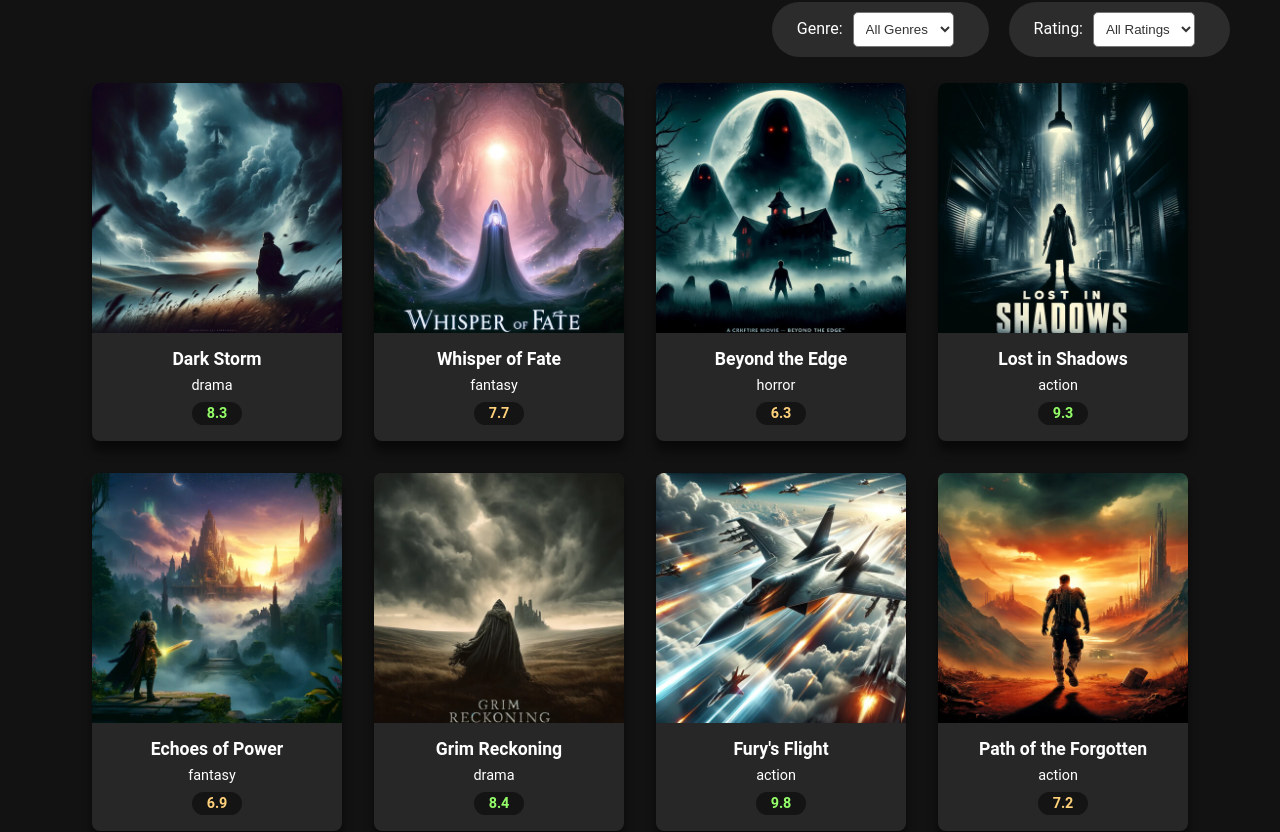
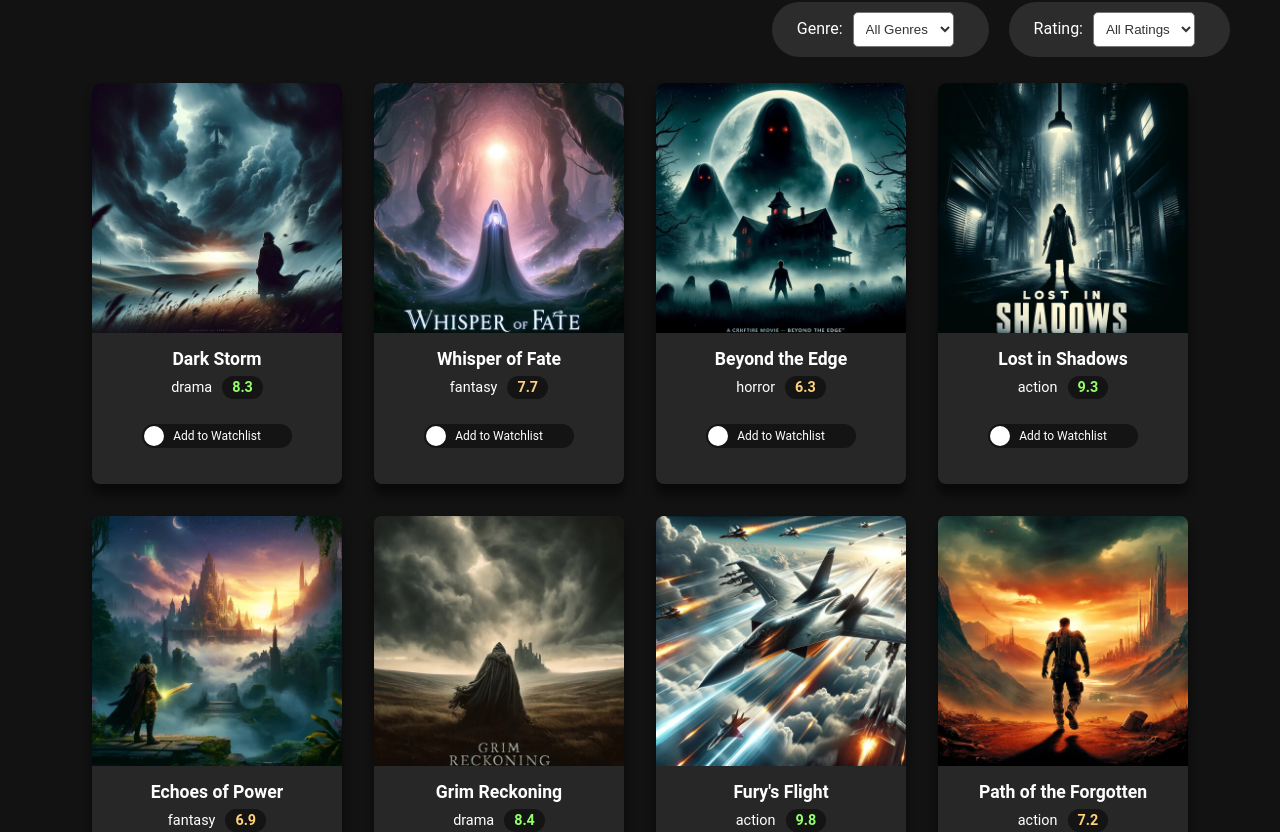
Before and after one commit to dirkcallaway/moviedux, a React (Create React App) app: page / in a window 1280 px wide. Shown: the part 625-1457 px from the top of the page. Built offline with nearby package versions, Linux system fonts and the light colour scheme.

Commit message:
Added watchlist props and toggle to movie card

```diff
--- a/src/App.js
+++ b/src/App.js
@@ -9,12 +9,21 @@ import { useState, useEffect } from 'react';
 
 function App() {
   const [movies, setMovies] = useState([]);
+  const [watchlist, setWatchlist] = useState([]);
 
   useEffect(() => {
     fetch(`${process.env.PUBLIC_URL}/movies.json`)
-      .then(response => response.json())
-      .then(data => setMovies(data));
-  }, [])
+      .then((response) => response.json())
+      .then((data) => setMovies(data));
+  }, []);
+
+  const toggleWatchlist = (movieId) => {
+    setWatchlist((prevWatchlist) =>
+      prevWatchlist.includes(movieId)
+        ? prevWatchlist.filter((id) => id !== movieId)
+        : [...prevWatchlist, movieId],
+    );
+  };
 
   return (
     <div className="App">
@@ -32,8 +41,26 @@ function App() {
             </ul>
           </nav>
           <Routes>
-            <Route path="/" element={<MoviesGrid movies={movies} />} />
-            <Route path="/watchlist" element={<Watchlist />} />
+            <Route
+              path="/"
+              element={
+                <MoviesGrid
+                  movies={movies}
+                  watchlist={watchlist}
+                  toggleWatchlist={toggleWatchlist}
+                />
+              }
+            />
+            <Route
+              path="/watchlist"
+              element={
+                <Watchlist
+                  movies={movies}
+                  watchlist={watchlist}
+                  toggleWatchlist={toggleWatchlist}
+                />
+              }
+            />
           </Routes>
         </Router>
       </div>
--- a/src/components/MovieCard.jsx
+++ b/src/components/MovieCard.jsx
@@ -1,24 +1,46 @@
 import React from 'react';
 import '../styles.css';
 
-export default function MovieCard({ movie }) {
+export default function MovieCard({ movie, isWatchlisted, toggleWatchlist }) {
   const handleImgError = (e) => {
     e.target.src = `${process.env.PUBLIC_URL}/images/placeholder.png`;
-  }
+  };
 
   const getRatingClass = (rating) => {
     if (rating >= 8) return 'rating-good';
     if (rating >= 5) return 'rating-ok';
     return 'rating-bad';
-  }
+  };
   return (
-    <div className='movie-card'>
-      <img src={`${process.env.PUBLIC_URL}/images/${movie.image}`} alt={movie.title} onError={handleImgError} />
-      <div className='movie-card-info'>
-        <h3 className='movie-card-title'>{movie.title}</h3>
-        <p className='movie-card-genre'>{movie.genre}</p>
-        <p className={`movie-card-rating ${getRatingClass(movie.rating)}`}>{movie.rating}</p>
+    <div className="movie-card">
+      <img
+        src={`${process.env.PUBLIC_URL}/images/${movie.image}`}
+        alt={movie.title}
+        onError={handleImgError}
+      />
+      <div className="movie-card-info">
+        <h3 className="movie-card-title">{movie.title}</h3>
+        <div>
+          <span className="movie-card-genre">{movie.genre}</span>
+          <span className={`movie-card-rating ${getRatingClass(movie.rating)}`}>
+            {movie.rating}
+          </span>
+        </div>
+        <label className="switch">
+          <input
+            type="checkbox"
+            checked={isWatchlisted}
+            onChange={() => toggleWatchlist(movie.id)}
+          />
+          <span className="slider">
+            <span>
+              <span className="slider-label">
+                {isWatchlisted ? 'In Watchlist' : 'Add to Watchlist'}
+              </span>
+            </span>
+          </span>
+        </label>
       </div>
     </div>
-  )
+  );
 }
--- a/src/components/MoviesGrid.jsx
+++ b/src/components/MoviesGrid.jsx
@@ -2,14 +2,16 @@ import React, { useState } from 'react';
 import MovieCard from './MovieCard';
 import '../styles.css';
 
-export default function MoviesGrid({ movies }) {
-
+export default function MoviesGrid({ movies, watchlist, toggleWatchlist }) {
   const [searchTerm, setSearchTerm] = useState('');
   const [genreFilter, setGenreFilter] = useState('All Genres');
   const [ratingFilter, setRatingFilter] = useState('All Ratings');
-  const filteredMovies = movies.filter(movie => {
-    const matchesSearch = movie.title.toLowerCase().includes(searchTerm.toLowerCase());
-    const matchesGenre = genreFilter === 'All Genres' || movie.genre === genreFilter.toLowerCase();
+  const filteredMovies = movies.filter((movie) => {
+    const matchesSearch = movie.title
+      .toLowerCase()
+      .includes(searchTerm.toLowerCase());
+    const matchesGenre =
+      genreFilter === 'All Genres' || movie.genre === genreFilter.toLowerCase();
     const matchesRating =
       ratingFilter === 'All Ratings' ||
       (ratingFilter === 'Good' && movie.rating >= 8) ||
@@ -26,11 +28,16 @@ export default function MoviesGrid({ movies }) {
         className="search-input"
         value={searchTerm}
         onChange={(e) => setSearchTerm(e.target.value)}
-        placeholder="Search movies..." />
+        placeholder="Search movies..."
+      />
       <div className="filter-bar">
         <div className="filter-slot">
           <label htmlFor="genre">Genre:</label>
-          <select className="filter-dropdown" value={genreFilter} onChange={(e) => setGenreFilter(e.target.value)}>
+          <select
+            className="filter-dropdown"
+            value={genreFilter}
+            onChange={(e) => setGenreFilter(e.target.value)}
+          >
             <option>All Genres</option>
             <option>Action</option>
             <option>Fantasy</option>
@@ -40,7 +47,11 @@ export default function MoviesGrid({ movies }) {
         </div>
         <div className="filter-slot">
           <label htmlFor="rating">Rating:</label>
-          <select className="filter-dropdown" value={ratingFilter} onChange={(e) => setRatingFilter(e.target.value)}>
+          <select
+            className="filter-dropdown"
+            value={ratingFilter}
+            onChange={(e) => setRatingFilter(e.target.value)}
+          >
             <option>All Ratings</option>
             <option>Good</option>
             <option>Ok</option>
@@ -48,13 +59,16 @@ export default function MoviesGrid({ movies }) {
           </select>
         </div>
       </div>
-      <div className='movies-grid'>
-        {
-          filteredMovies.map(movie => (
-            <MovieCard key={movie.id} movie={movie} />
-          ))
-        }
+      <div className="movies-grid">
+        {filteredMovies.map((movie) => (
+          <MovieCard
+            key={movie.id}
+            movie={movie}
+            isWatchlisted={watchlist.includes(movie.id)}
+            toggleWatchlist={toggleWatchlist}
+          />
+        ))}
       </div>
     </div>
-  )
+  );
 }
--- a/src/components/Watchlist.jsx
+++ b/src/components/Watchlist.jsx
@@ -1,7 +1,7 @@
 import React from 'react';
-import "../styles.css";
+import '../styles.css';
 
-export default function Watchlist() {
+export default function Watchlist({ movies, watchlist, toggleWatchlist }) {
   return (
     <div className="title">
       <h1>Your Watchlist</h1>
```
